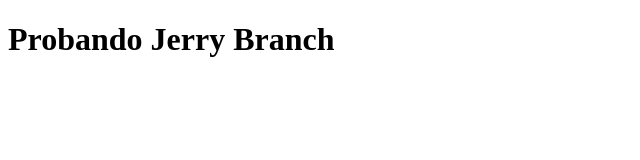
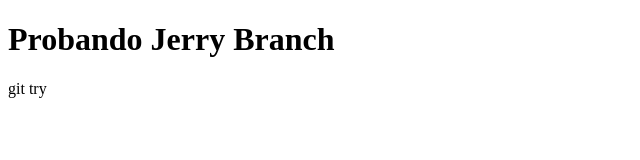
Before and after one commit to cgmerida/git-course, a plain HTML site: page index.html in a window 1280 px wide. Shown: the full height of the page, 0-640 px from the left. Drawn offline with Linux system fonts and the light colour scheme.

Commit message:
Agrega p en index

```diff
--- a/index.html
+++ b/index.html
@@ -9,5 +9,6 @@
 </head>
 <body>
     <h1>Probando Jerry Branch</h1>
+    <p>git try</p>
 </body>
 </html>
```
